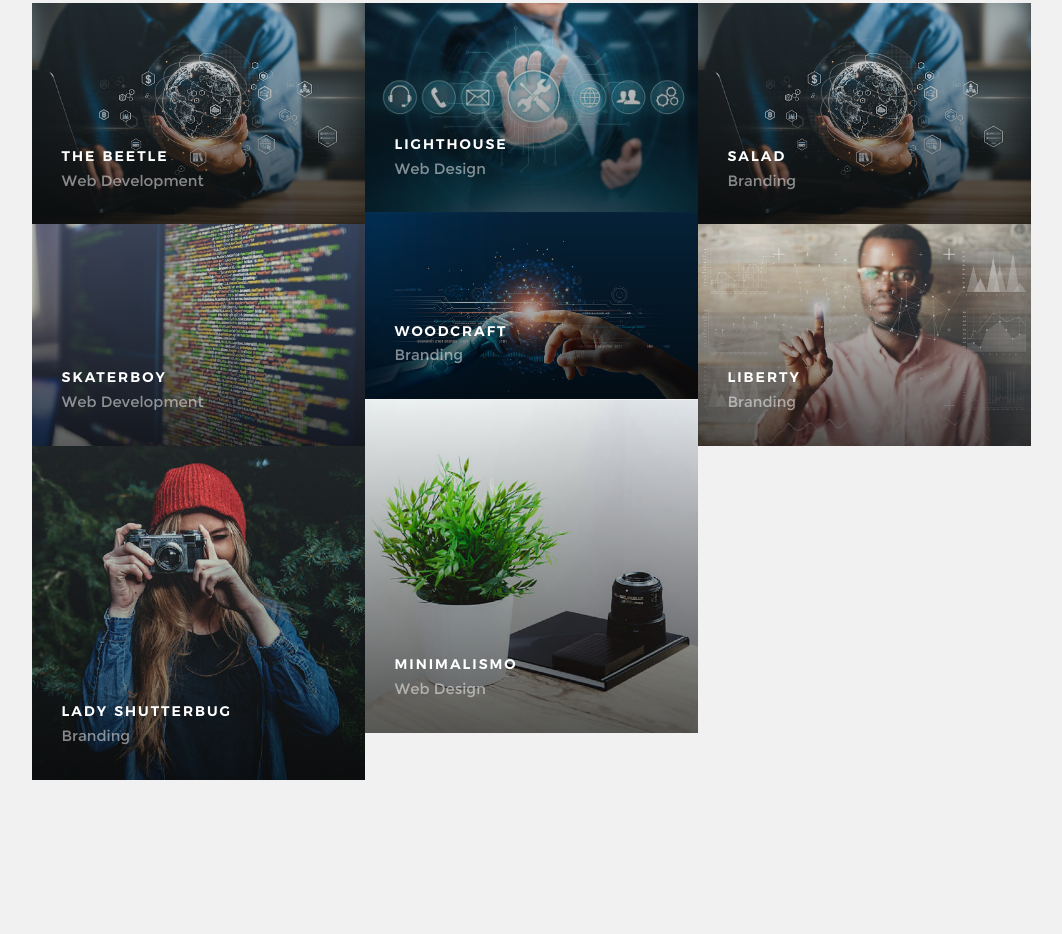
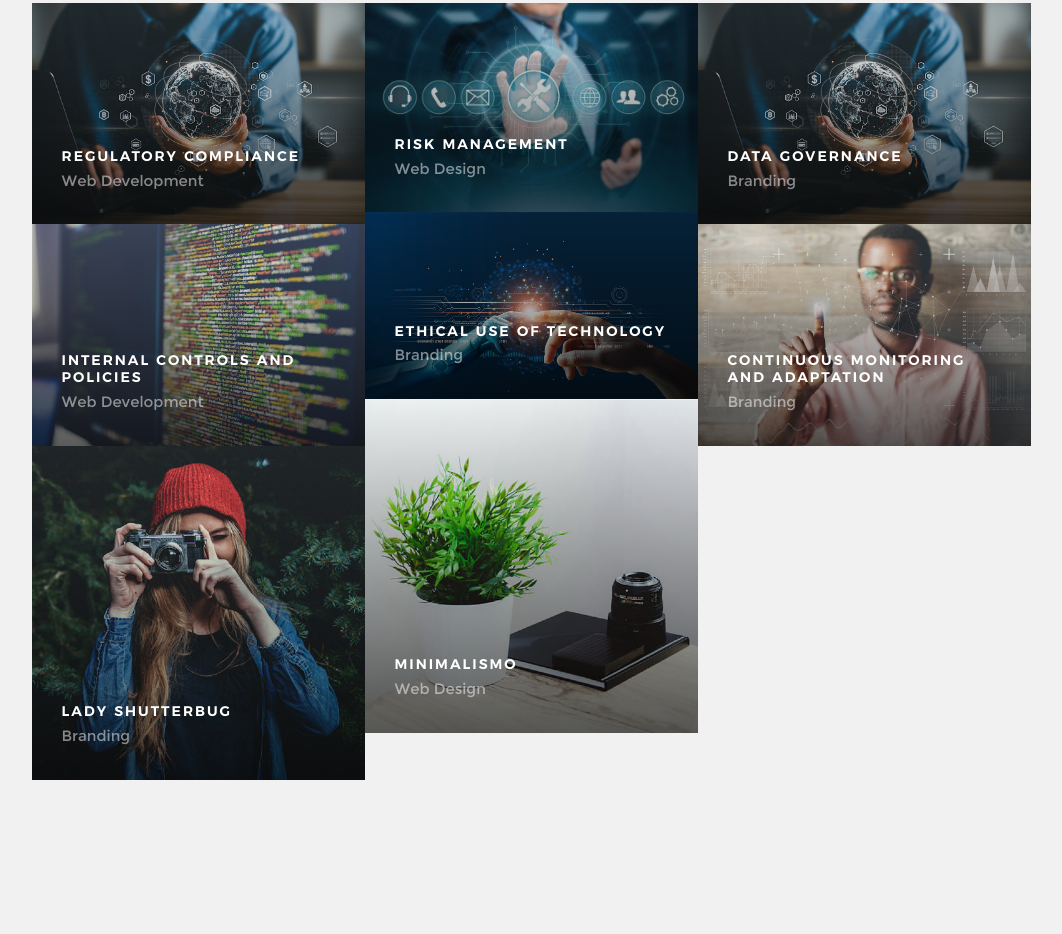
Before and after one commit to FaridaMensah/FaridaMensah.github.io, a plain HTML site: page index.html in a window 1280 px wide. Shown: the part 3187-4121 px from the top of the page, without its empty margins (109-1171 px from the left). Drawn offline with Linux system fonts and the light colour scheme.

Commit message:
Update index.html

```diff
--- a/index.html
+++ b/index.html
@@ -275,7 +275,7 @@
 
                         <div class="item-folio__text">
                             <h3 class="item-folio__title">
-                                The Beetle
+                                Regulatory Compliance
                             </h3>
                             <p class="item-folio__cat">
                                 Web Development
@@ -306,7 +306,7 @@
 
                         <div class="item-folio__text">
                             <h3 class="item-folio__title">
-                                Lighthouse
+                                Risk Management
                             </h3>
                             <p class="item-folio__cat">
                                 Web Design
@@ -337,7 +337,7 @@
 
                         <div class="item-folio__text">
                             <h3 class="item-folio__title">
-                                Salad
+                                Data Governance
                             </h3>
                             <p class="item-folio__cat">
                                 Branding
@@ -368,7 +368,7 @@
 
                         <div class="item-folio__text">
                             <h3 class="item-folio__title">
-                                Woodcraft
+                                Ethical Use of Technology
                             </h3>
                             <p class="item-folio__cat">
                                 Branding
@@ -399,7 +399,7 @@
 
                         <div class="item-folio__text">
                             <h3 class="item-folio__title">
-                                Skaterboy
+                                Internal Controls and Policies
                             </h3>
                             <p class="item-folio__cat">
                                 Web Development
@@ -430,7 +430,7 @@
 
                         <div class="item-folio__text">
                             <h3 class="item-folio__title">
-                                Liberty
+                                Continuous Monitoring and Adaptation
                             </h3>
                             <p class="item-folio__cat">
                                 Branding
```
